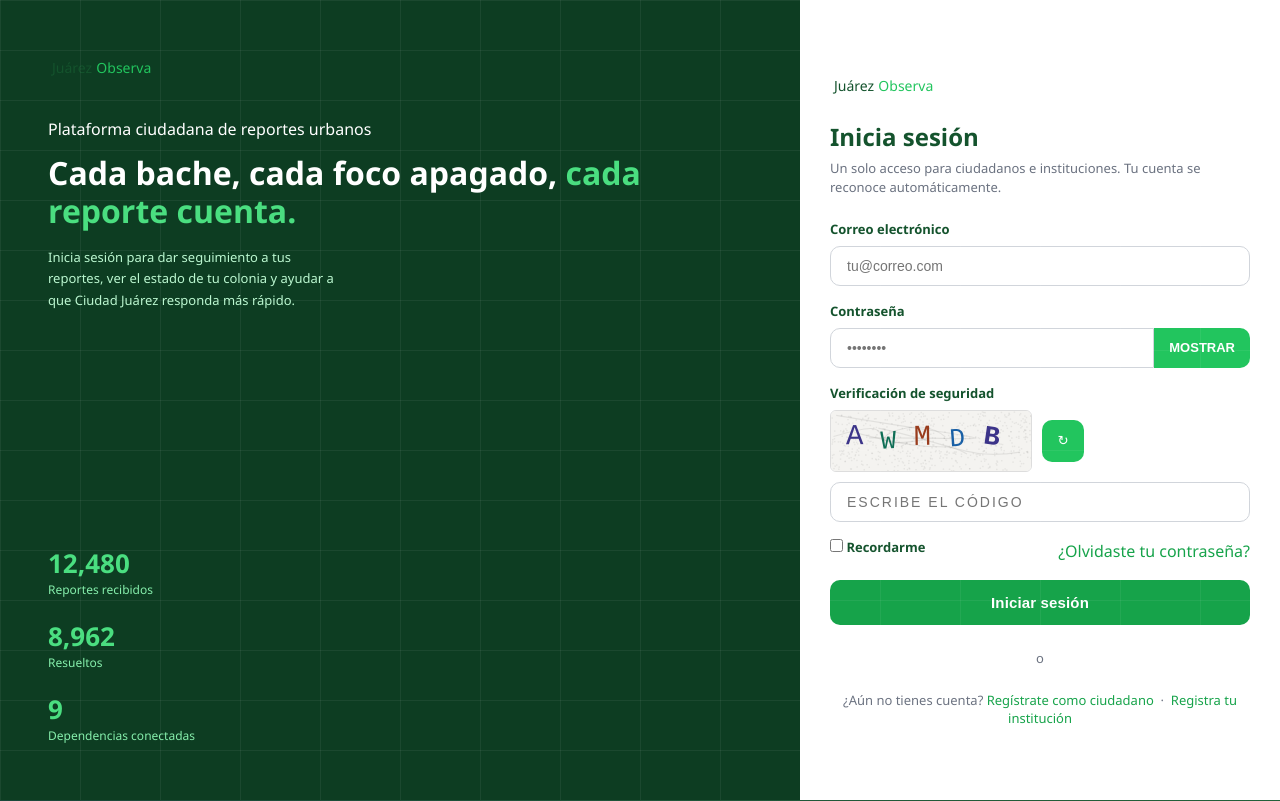
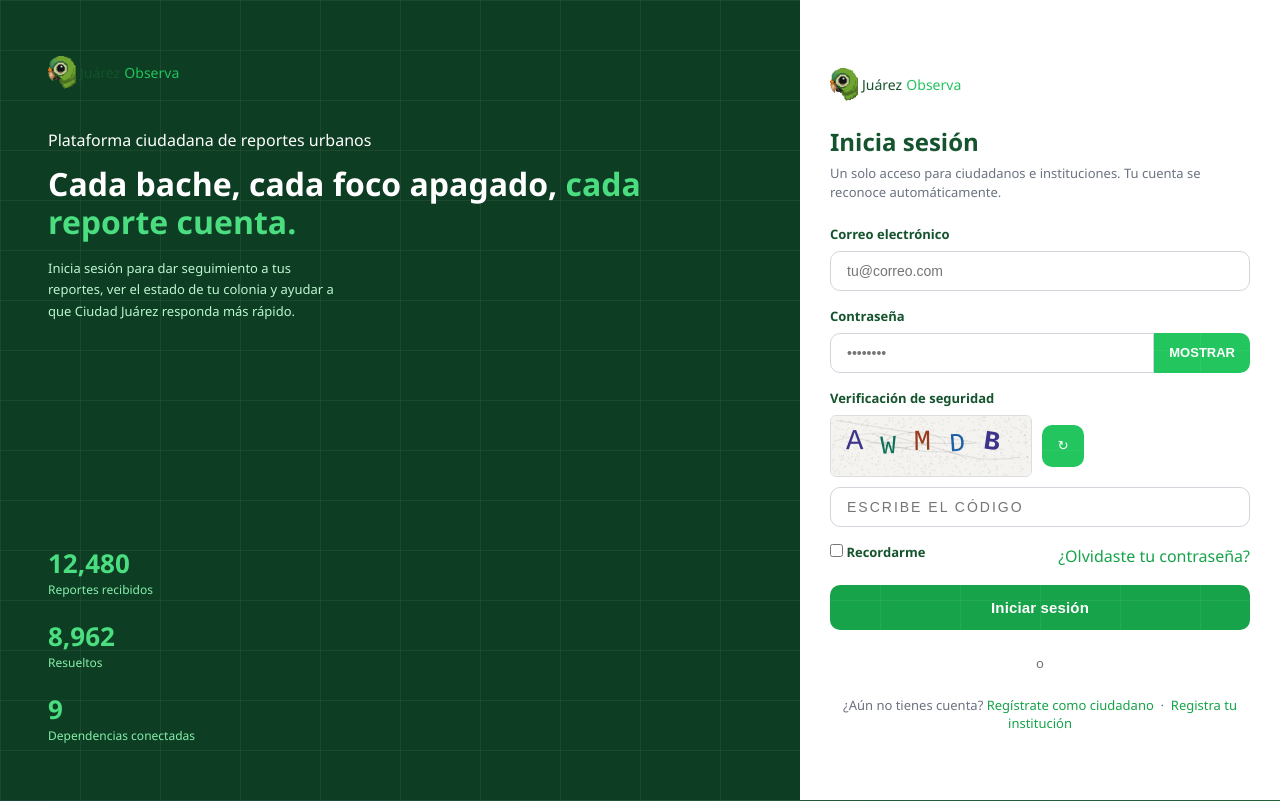
Before and after one commit to eduardowz/Ojito-, a plain HTML site: page login.html in a window 1280 px wide. Drawn offline with Linux system fonts and the light colour scheme.

Commit message:
Add logo image to login page

```diff
--- a/login.html
+++ b/login.html
@@ -4,6 +4,7 @@
 <meta charset="UTF-8">
 <meta name="viewport" content="width=device-width, initial-scale=1.0">
 <title>Iniciar sesión · Juárez Observa</title>
+<link rel="icon" type="image/png" href="logo/logo.png">
 <link rel="stylesheet" href="assets/css/styles.css">
 </head>
 <body>
@@ -18,7 +19,7 @@
     </div>
     <div class="auth__showcase-content">
       <span class="brand">
-        <span class="brand__mark"></span>
+   <img src="logo/logo.png" alt="logoJO" class="brand__logo">
         <span><span class="brand__juarez">Juárez</span> <span class="brand__observa">Observa</span></span>
       </span>
       <p class="auth__eyebrow" style="margin-top:40px;">Plataforma ciudadana de reportes urbanos</p>
@@ -40,7 +41,7 @@
     <div class="auth__form-wrap">
 
       <span class="brand">
-        <span class="brand__mark"></span>
+        <img src="logo/logo.png" alt="logoJO" class="brand__logo">
         <span><span class="brand__juarez">Juárez</span> <span class="brand__observa">Observa</span></span>
       </span>
 
```
